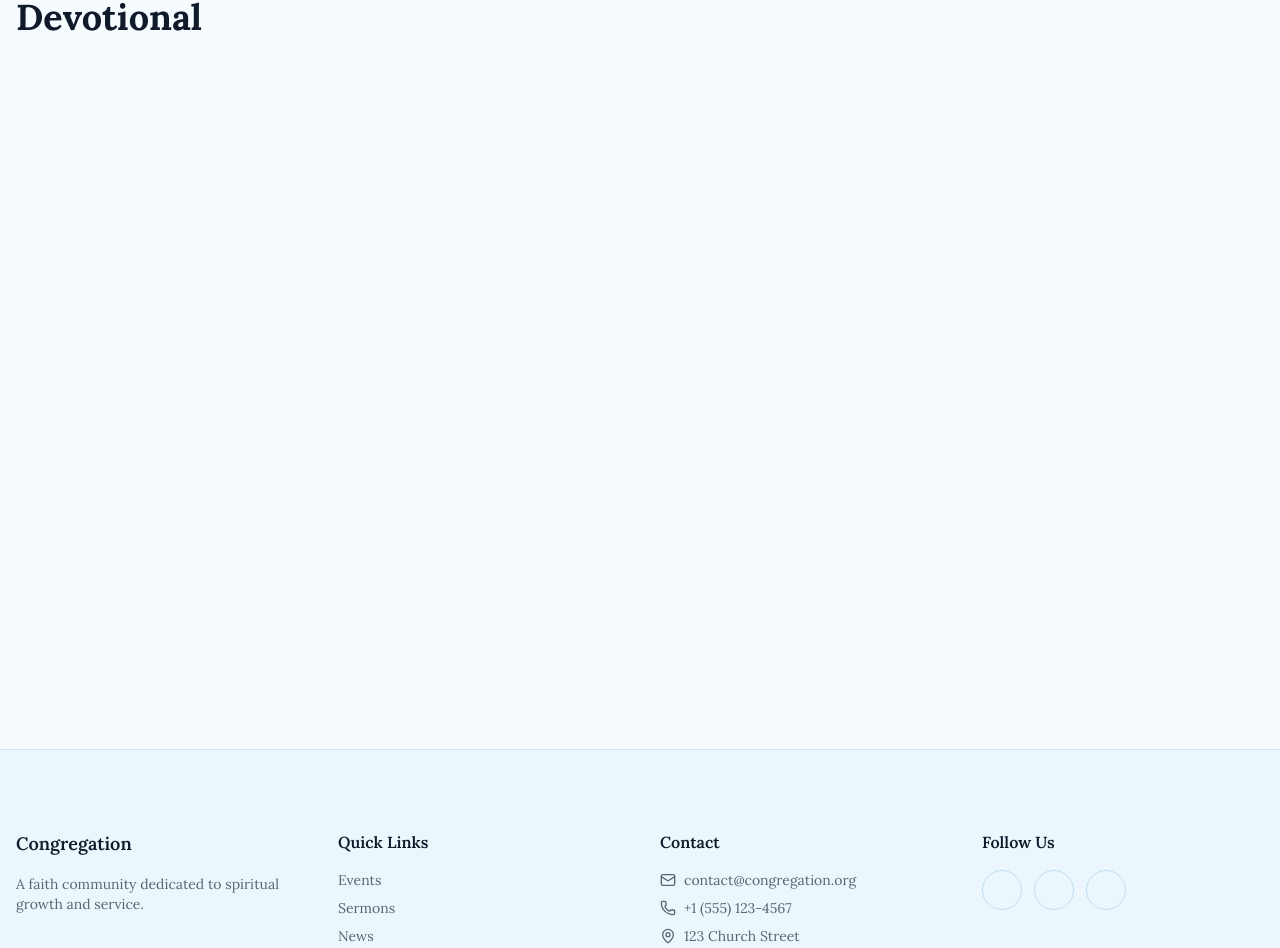
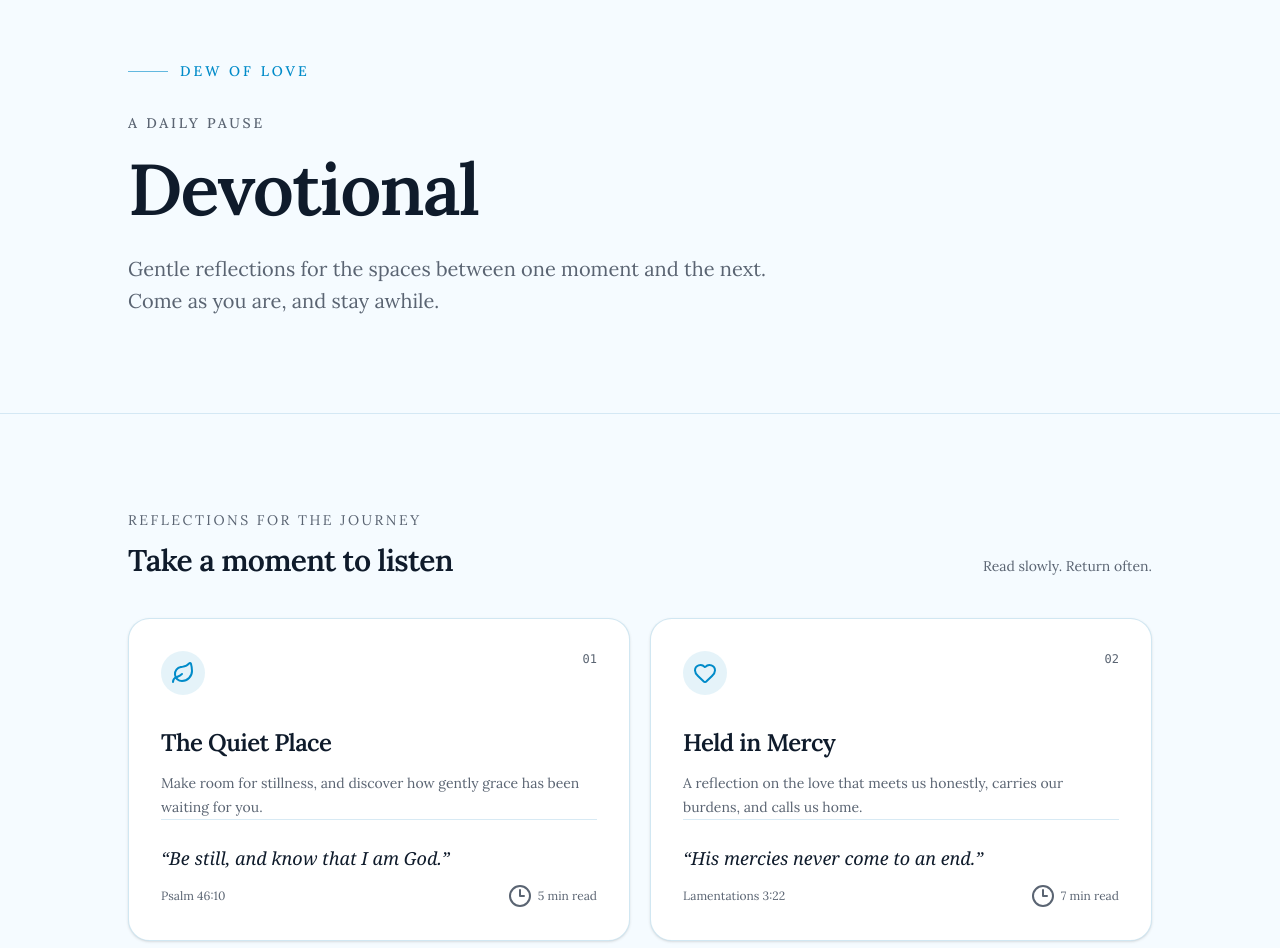
Before and after one commit to gustaveno/smmp-website, a Next.js app: page /en/dew-of-love/devotional in a window 1280 px wide. Shown: the part 145-1093 px from the top of the page. Built offline with nearby package versions, Linux system fonts and the light colour scheme; some icons are missing.

Commit message:
feat: add devotional reflections and layout enhancements
Co-authored-by: gustaveno <76437144+gustaveno@users.noreply.github.com>

```diff
--- a/app/[locale]/dew-of-love/devotional/page.tsx
+++ b/app/[locale]/dew-of-love/devotional/page.tsx
@@ -1,13 +1,125 @@
 'use client'
 
+import { BookOpen, Clock3, Feather, Heart, Leaf, Sparkles } from 'lucide-react'
 import { useIntl } from 'react-intl'
+
+const devotions = [
+  {
+    title: 'The Quiet Place',
+    excerpt: 'Make room for stillness, and discover how gently grace has been waiting for you.',
+    scripture: '“Be still, and know that I am God.”',
+    reference: 'Psalm 46:10',
+    duration: '5 min read',
+    icon: Leaf,
+  },
+  {
+    title: 'Held in Mercy',
+    excerpt: 'A reflection on the love that meets us honestly, carries our burdens, and calls us home.',
+    scripture: '“His mercies never come to an end.”',
+    reference: 'Lamentations 3:22',
+    duration: '7 min read',
+    icon: Heart,
+  },
+  {
+    title: 'A Light for Today',
+    excerpt: 'When the way ahead feels uncertain, take the next faithful step in the light you have.',
+    scripture: '“Your word is a lamp to my feet.”',
+    reference: 'Psalm 119:105',
+    duration: '6 min read',
+    icon: Sparkles,
+  },
+  {
+    title: 'The Gift of Enough',
+    excerpt: 'Let gratitude soften the edges of the ordinary and reveal the abundance already present.',
+    scripture: '“My grace is sufficient for you.”',
+    reference: '2 Corinthians 12:9',
+    duration: '4 min read',
+    icon: Feather,
+  },
+  {
+    title: 'Come and Rest',
+    excerpt: 'A gentle invitation to release striving and receive the peace that cannot be earned.',
+    scripture: '“Come to me, all who are weary.”',
+    reference: 'Matthew 11:28',
+    duration: '8 min read',
+    icon: BookOpen,
+  },
+  {
+    title: 'Rooted in Love',
+    excerpt: 'Consider what it means to grow slowly, faithfully, and with your whole life turned toward love.',
+    scripture: '“Rooted and grounded in love.”',
+    reference: 'Ephesians 3:17',
+    duration: '5 min read',
+    icon: Leaf,
+  },
+]
 
 export default function DevotionalPage() {
   const intl = useIntl()
+  const title = intl.formatMessage({ id: 'pages.devotional.title', defaultMessage: 'Devotional' })
 
   return (
-    <div className="container mx-auto px-4 py-12">
-      <h1 className="text-4xl font-bold mb-4">{intl.formatMessage({ id: 'pages.devotional.title', defaultMessage: 'Devotional' })}</h1>
-    </div>
+    <main className="min-h-screen bg-background">
+      <section className="border-b border-border/60 px-4 pb-20 pt-20 sm:pb-24 sm:pt-28">
+        <div className="container mx-auto max-w-5xl">
+          <div className="flex items-center gap-3 text-sm font-medium uppercase tracking-[0.22em] text-primary">
+            <span className="h-px w-10 bg-primary/60" />
+            <span>Dew of Love</span>
+          </div>
+          <div className="mt-8 max-w-3xl">
+            <p className="mb-5 text-sm font-medium uppercase tracking-[0.2em] text-muted-foreground">A daily pause</p>
+            <h1 className="text-balance text-5xl font-semibold tracking-tight text-foreground sm:text-7xl">{title}</h1>
+            <p className="mt-7 max-w-2xl text-pretty text-lg leading-8 text-muted-foreground sm:text-xl">
+              Gentle reflections for the spaces between one moment and the next. Come as you are, and stay awhile.
+            </p>
+          </div>
+        </div>
+      </section>
+
+      <section className="px-4 py-16 sm:py-24">
+        <div className="container mx-auto max-w-5xl">
+          <div className="mb-10 flex items-end justify-between gap-6">
+            <div>
+              <p className="text-sm uppercase tracking-[0.18em] text-muted-foreground">Reflections for the journey</p>
+              <h2 className="mt-3 text-2xl font-semibold tracking-tight sm:text-3xl">Take a moment to listen</h2>
+            </div>
+            <p className="hidden max-w-xs text-right text-sm leading-6 text-muted-foreground sm:block">Read slowly. Return often.</p>
+          </div>
+
+          <div className="grid gap-5 md:grid-cols-2">
+            {devotions.map(({ title, excerpt, scripture, reference, duration, icon: Icon }, index) => (
+              <article key={title} className="group flex min-h-72 flex-col rounded-2xl border border-border/70 bg-card p-6 shadow-sm transition-all duration-300 hover:-translate-y-1 hover:shadow-lg sm:p-8">
+                <div className="flex items-start justify-between gap-4">
+                  <span className="flex size-11 items-center justify-center rounded-full bg-primary/10 text-primary">
+                    <Icon aria-hidden="true" />
+                  </span>
+                  <span className="font-mono text-xs text-muted-foreground">0{index + 1}</span>
+                </div>
+                <div className="mt-8">
+                  <h3 className="text-2xl font-semibold tracking-tight">{title}</h3>
+                  <p className="mt-3 text-sm leading-6 text-muted-foreground">{excerpt}</p>
+                </div>
+                <div className="mt-auto border-t border-border/60 pt-6">
+                  <p className="font-serif text-lg italic leading-7 text-foreground">{scripture}</p>
+                  <div className="mt-3 flex items-center justify-between gap-3 text-xs text-muted-foreground">
+                    <span>{reference}</span>
+                    <span className="flex items-center gap-1.5"><Clock3 aria-hidden="true" />{duration}</span>
+                  </div>
+                </div>
+              </article>
+            ))}
+          </div>
+        </div>
+      </section>
+
+      <section className="px-4 pb-20 sm:pb-28">
+        <div className="container mx-auto max-w-5xl">
+          <div className="rounded-2xl border border-primary/20 bg-primary/5 px-6 py-10 text-center sm:px-12 sm:py-14">
+            <p className="font-serif text-2xl italic leading-relaxed text-foreground sm:text-3xl">“Let the morning bring me word of your unfailing love.”</p>
+            <p className="mt-4 text-sm uppercase tracking-[0.18em] text-muted-foreground">Psalm 143:8</p>
+          </div>
+        </div>
+      </section>
+    </main>
   )
 }
```
